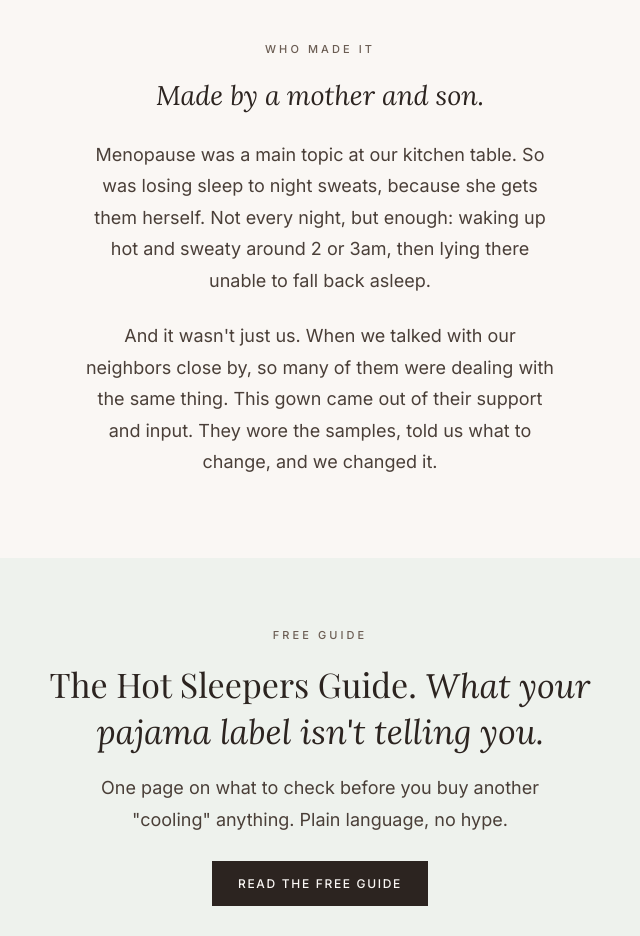
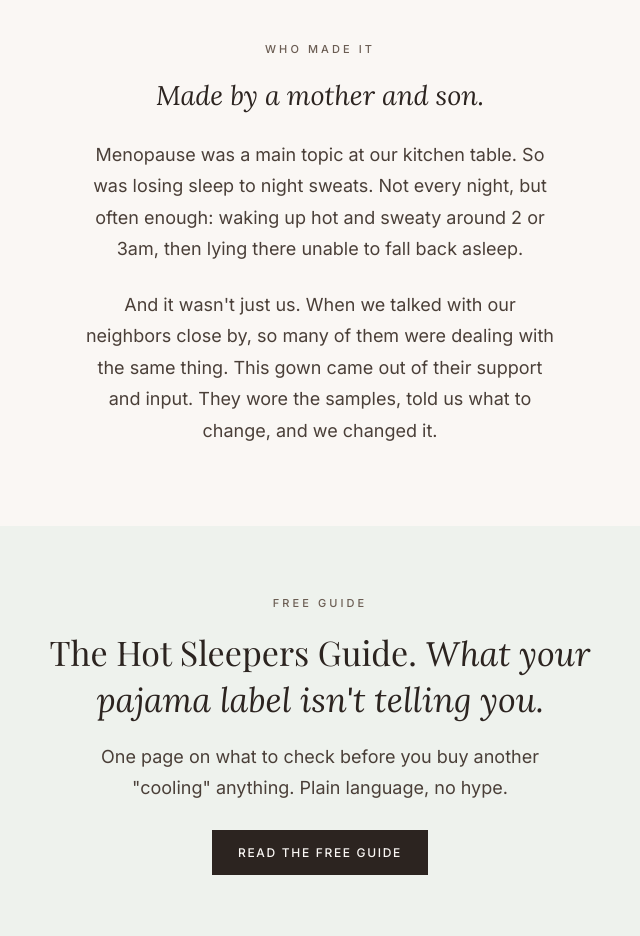
Before and after one commit to Akorp67/neverpause, a plain HTML site: page index.html in a window 1280 px wide. Shown: the part 2260-3196 px from the top of the page, without its empty margins (320-960 px from the left). Drawn offline with nearby package versions, Linux system fonts and the light colour scheme; a web font is replaced by a local one.

Commit message:
Who made it: drop the unclear 'she' line
Co-Authored-By: Claude Opus 5.5 <noreply@anthropic.com>
Claude-Session: https://claude.ai/code/session_018GyfRmXi3ZjFDZfHU45HC3

```diff
--- a/index.html
+++ b/index.html
@@ -633,7 +633,7 @@
 <section class="who">
   <p class="section-eyebrow fade-up">Who Made It</p>
   <h2 class="pull-quote fade-up">Made by a mother and son.</h2>
-  <p class="section-body fade-up">Menopause was a main topic at our kitchen table. So was losing sleep to night sweats, because she gets them herself. Not every night, but enough: waking up hot and sweaty around 2 or 3am, then lying there unable to fall back asleep.</p>
+  <p class="section-body fade-up">Menopause was a main topic at our kitchen table. So was losing sleep to night sweats. Not every night, but often enough: waking up hot and sweaty around 2 or 3am, then lying there unable to fall back asleep.</p>
   <p class="section-body fade-up">And it wasn't just us. When we talked with our neighbors close by, so many of them were dealing with the same thing. This gown came out of their support and input. They wore the samples, told us what to change, and we changed it.</p>
 </section>
 
```
